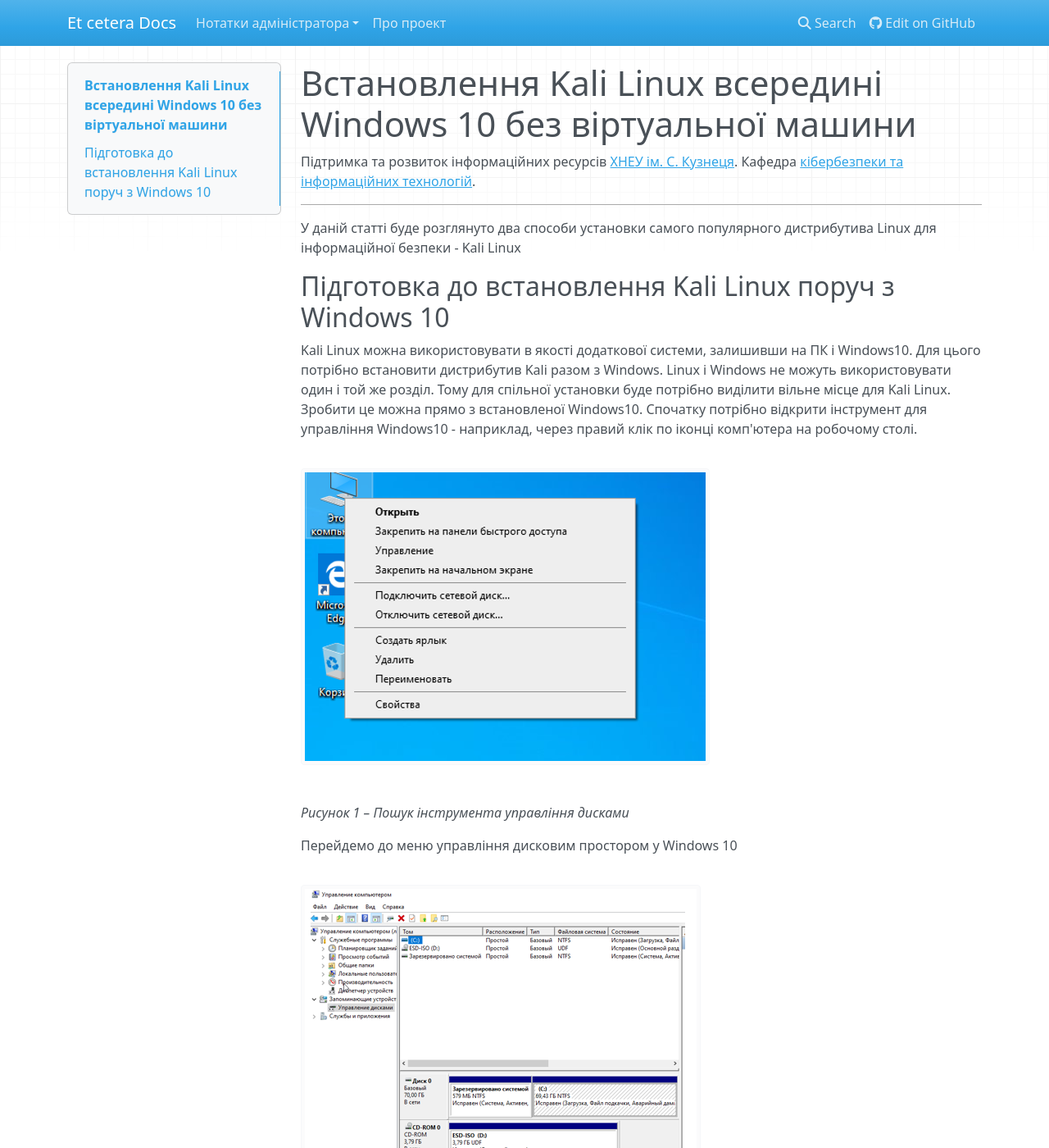
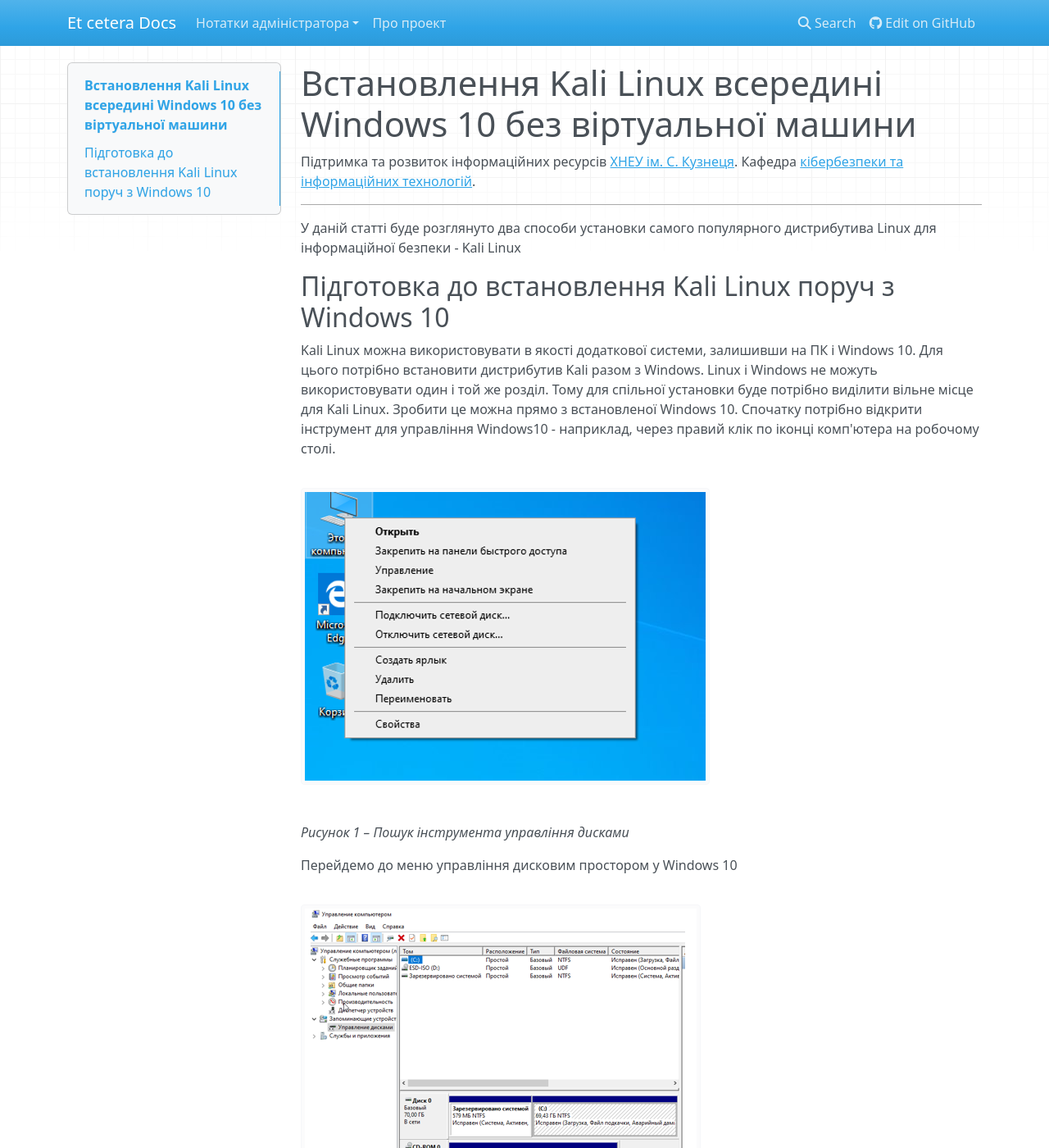
Before and after one commit to texnotes/sitesdocs, an MkDocs documentation site: the page built from docs/kaliwindows.md, in a window 1280 px wide and 1400 px high. Shown: the whole window at 82% size. Built offline with MkDocs 1.6.1, drawn with Linux system fonts in a browser that asks for light colours; nearby versions of some CDN libraries; some of the changed text lies outside the part shown.

Commit message:
Update kaliwindows.md

```diff
--- a/docs/kaliwindows.md
+++ b/docs/kaliwindows.md
@@ -7,8 +7,8 @@
 
 ## Підготовка до встановлення Kali Linux поруч з Windows 10
 
-Kali Linux можна використовувати в якості додаткової системи, залишивши на ПК і Windows10. Для цього потрібно встановити дистрибутив Kali разом з Windows.
-Linux і Windows не можуть використовувати один і той же розділ. Тому для спільної установки буде потрібно виділити вільне місце для Kali Linux. Зробити це можна прямо з встановленої Windows10.
+Kali Linux можна використовувати в якості додаткової системи, залишивши на ПК і Windows 10. Для цього потрібно встановити дистрибутив Kali разом з Windows.
+Linux і Windows не можуть використовувати один і той же розділ. Тому для спільної установки буде потрібно виділити вільне місце для Kali Linux. Зробити це можна прямо з встановленої Windows 10.
 Спочатку потрібно відкрити інструмент для управління Windows10 - наприклад, через правий клік по іконці комп'ютера на робочому столі.
 
 ![](img/img-6001.png)
@@ -21,7 +21,7 @@ Linux і Windows не можуть використовувати один і т
 
 *Рисунок 2 – Меню управління дисками Win10*
 
-Тепер потрібно вибрати «Стиснути том» для диска С: (на ньому стоїть Windows10) з контекстного меню.
+Тепер потрібно вибрати «Стиснути том» для диска С: (на ньому стоїть Windows 10) з контекстного меню.
 
 ![](img/img-6003.png)
 
@@ -29,12 +29,12 @@ Linux і Windows не можуть використовувати один і т
 
 Після пророблених нами дій відкриється вікно, в якому необхідно вказати розмір стискання. Для встановлення Linux дистрибутиву будє достатньо 20 або більше гігабайтів вільного місця, для комфортної роботи з системою ми обираємо 30 гігабайтів.
 
-          ![](img/img-6004.png)
+![](img/img-6004.png)
 
 *Рисунок 4 – Стискаємо том*
 
 Тепер ми маємо вільне місце для встановлення ОС, вільне місце в панелі управління відмічається чорним кольором та має характерний заголовок "Не розподілена".
 
-          ![](img/img-6005.png)
+![](img/img-6005.png)
 
 *Рисунок 5 – Результат розподілення вільного місця під Kali Linux*
```
